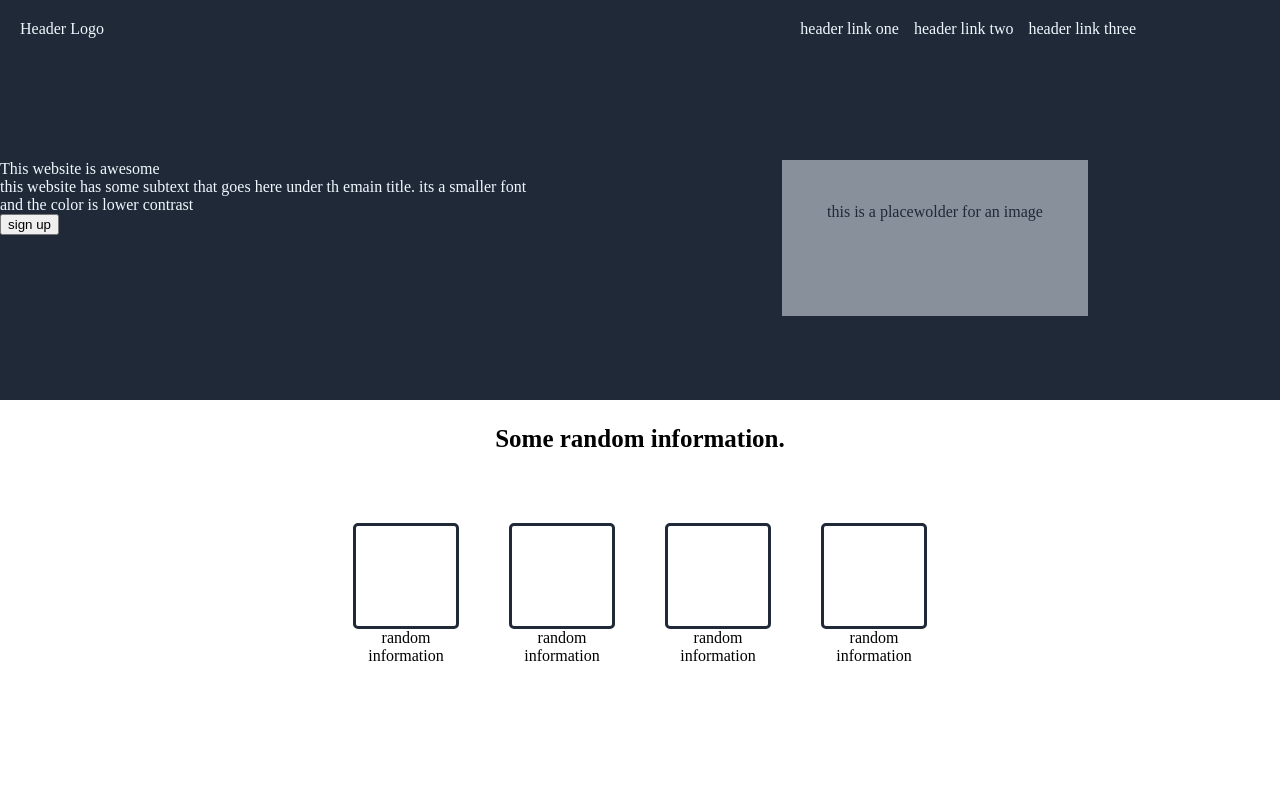
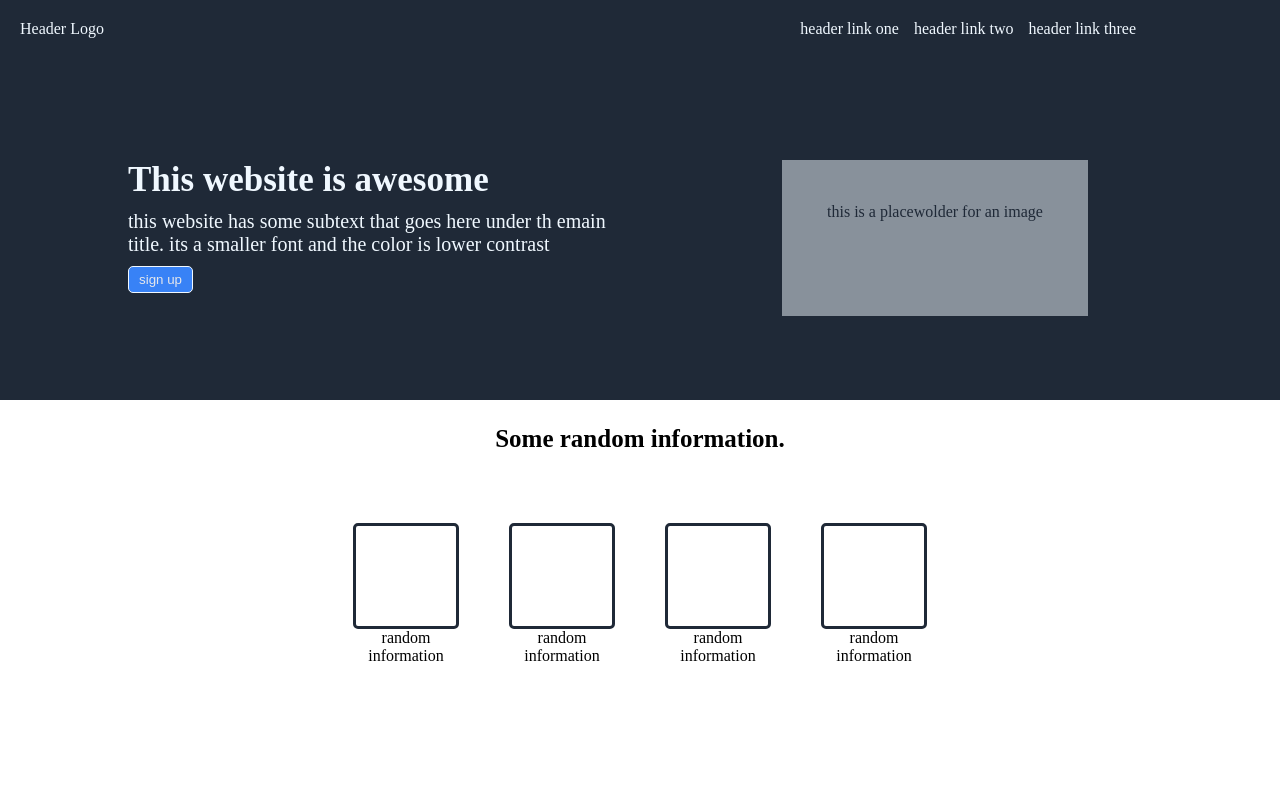
Before and after one commit to johnypatino/landingPage, a plain HTML site: page index.html in a window 1280 px wide. Shown: the top 800 px of the page. Drawn offline with Linux system fonts and the light colour scheme.

Commit message:
added header content

```diff
--- a/index.html
+++ b/index.html
@@ -19,8 +19,8 @@
         </div>
         <div id="a-content">
                 <div id="a-left">
-                    <div>This website is awesome</div>
-                    <div>this website has some subtext that goes here under th emain
+                    <div id="a-left1">This website is awesome</div>
+                    <div id="a-left2">this website has some subtext that goes here under th emain
                         title. its a smaller font and the color is lower contrast
                     </div>
                     <div><button>sign up</button></div>
--- a/styles.css
+++ b/styles.css
@@ -2,6 +2,7 @@ body{
     display: flex;
     flex-direction: column;
     margin: 0;
+
 
 
 
@@ -15,6 +16,7 @@ body{
     color:aliceblue;
     display: flex;
     flex-direction: column;
+
 
 
 
@@ -34,7 +36,7 @@ body{
     flex:2;
     justify-content: flex-end;
     margin-right: 10%;
-    min-width: 600px;
+    width: 600px;
 }
 
 #a-content {
@@ -44,20 +46,41 @@ body{
 }
 #a-left {
     flex:1;
+    min-width: 400px;
+    display: flex;
+    flex-direction: column;
+    margin-left: 10%;
+    gap: 10px;
+
+}
+#a-left1 {
+    font-size: 35px;
+    font-weight: bold;
+}
+#a-left2 {
+    font-size: 20px;
+}
+#a-left button {
+    background-color: #3882f6;
+    border-style: solid;
+    border-color: aliceblue;
+    color:#E5E7eb;
+    border-width: 1px;
+    border-radius: 5px;
+    padding: 5px 10px 5px 10px;
 }
 #a-right {
+
     display: flex;
     flex:1;
+
     margin-right: 15%;
     justify-content: flex-end;
-
-
-
 }
 #a-right div{
+    text-align: center;
 
-    text-align: center;
-    width: 300px;
+   width: 300px;
     height: 150px;
     border-style: solid;
     background-color: aliceblue;
```
